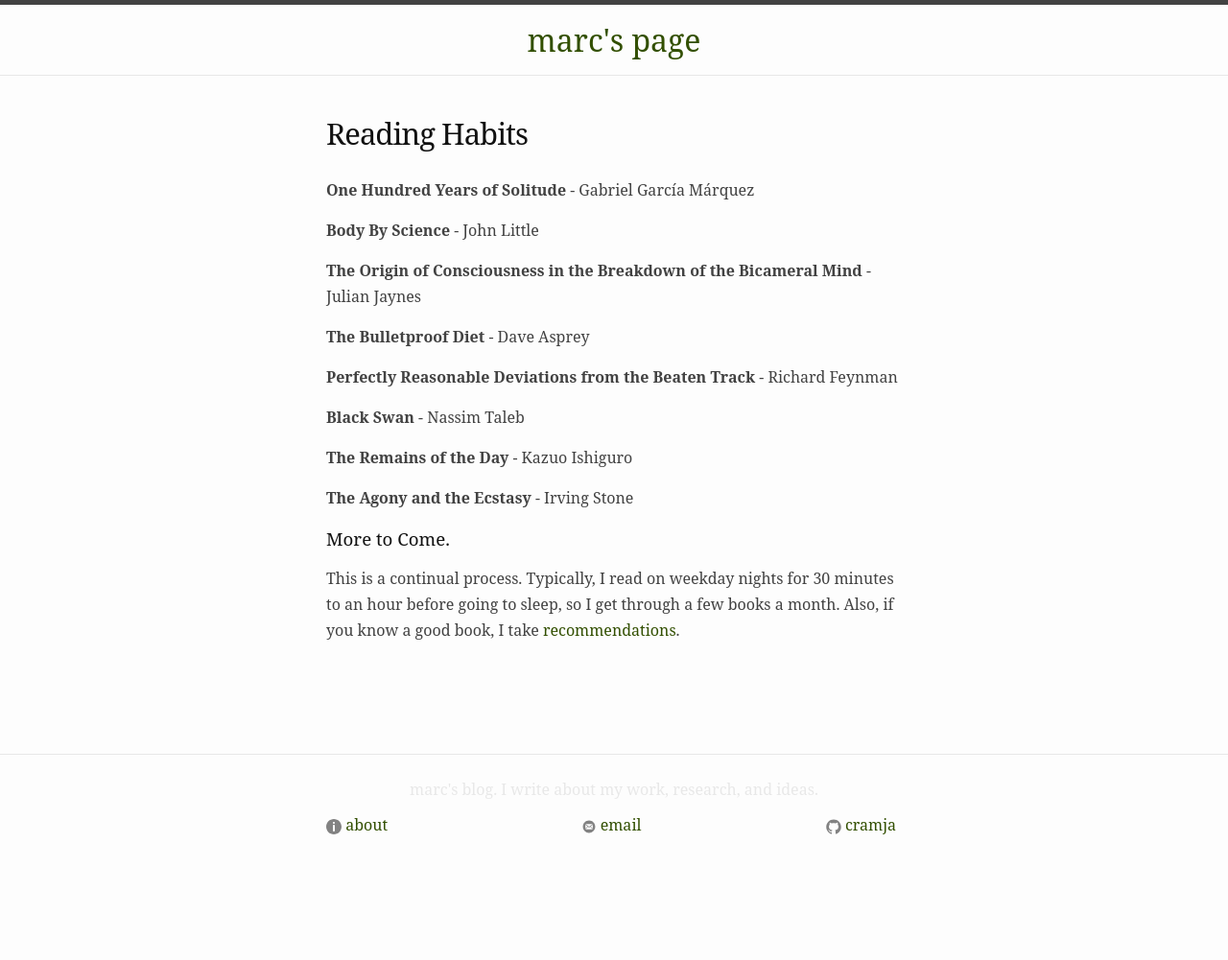
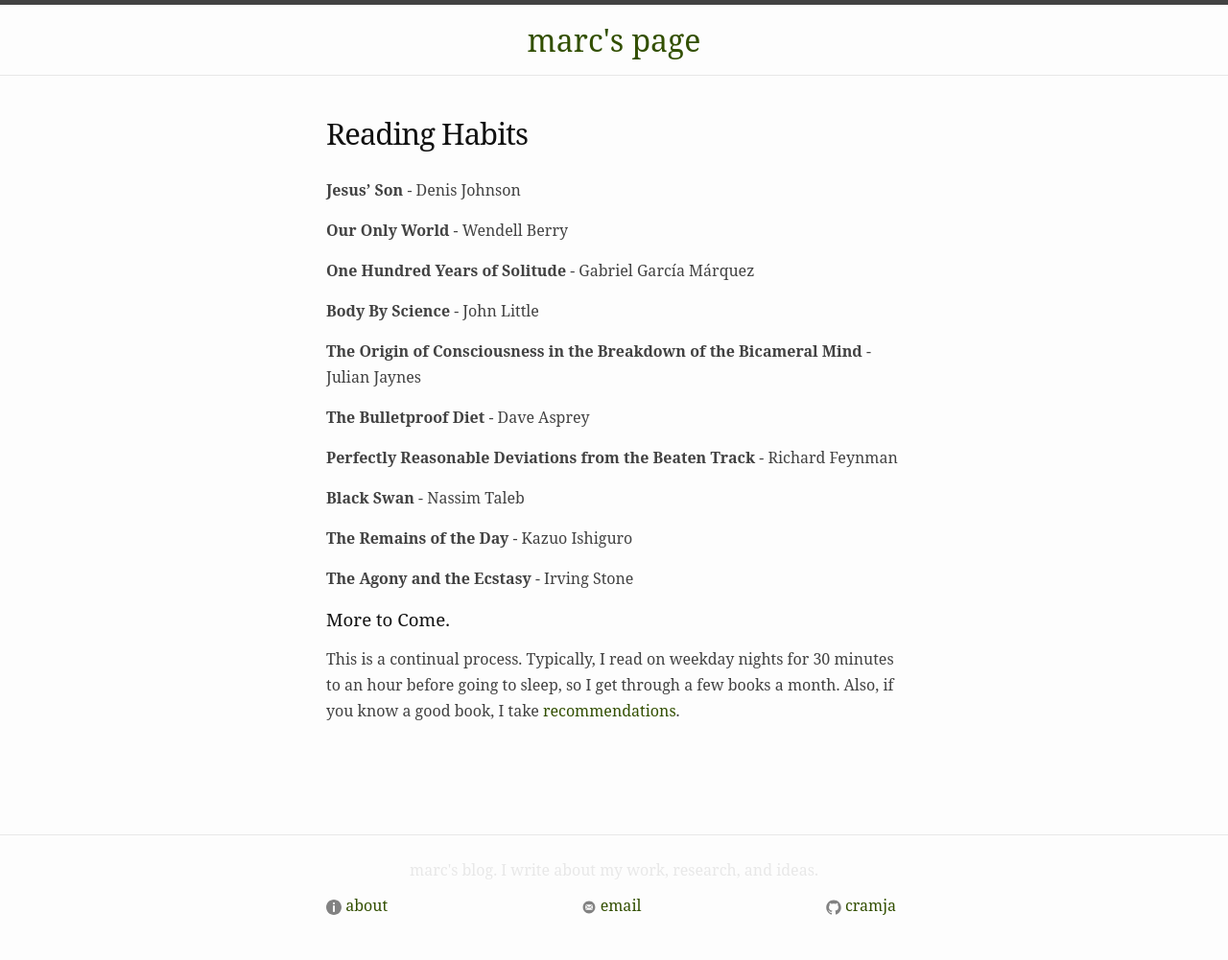
Before and after one commit to cramja/cramja.github.io, a Jekyll site: the page built from reading.md, in a window 1280 px wide. Shown: the whole page at 96% size. Built offline with Jekyll 4.4.1, drawn with Linux system fonts in a browser that asks for light colours; before the commit the page ends 917 px from its top, so only the background shows below that.

Commit message:
updated reading list for march

```diff
--- a/reading.md
+++ b/reading.md
@@ -3,6 +3,10 @@ layout: page
 permalink: /reading/
 title: Reading Habits
 ---
+
+**Jesus' Son** - Denis Johnson
+
+**Our Only World** - Wendell Berry
 
 **One Hundred Years of Solitude** - Gabriel García Márquez
 
```
Also changed, not shown: about.md (+1 -1 lines).
